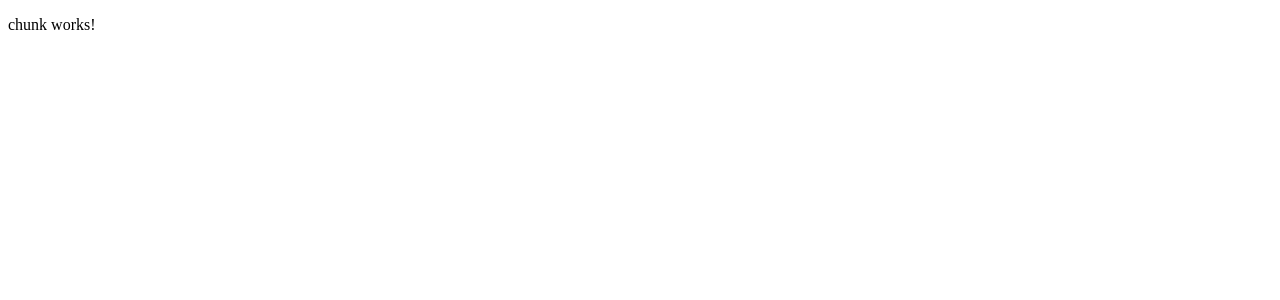
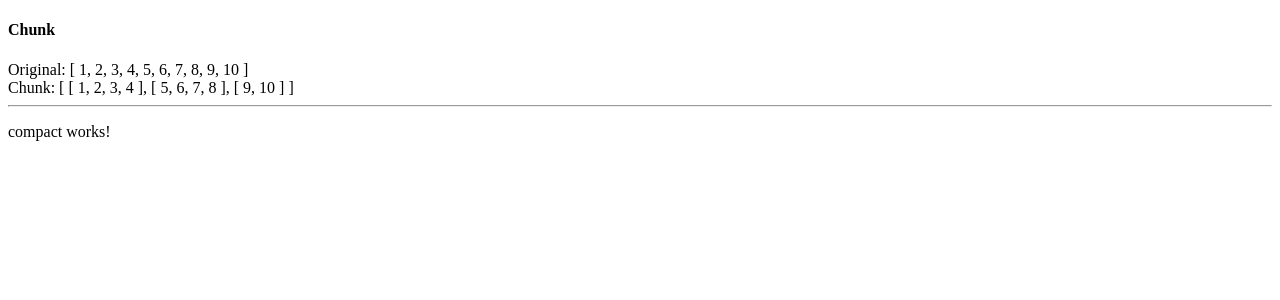
Before and after one commit to WillyLu326/Anguar2-Lodash, an Angular app: page / in a window 1280 px wide. Shown: the top 300 px of the page. Built offline with nearby package versions, Linux system fonts and the light colour scheme.

Commit message:
implement lodash chunk.html

```diff
--- a/src/app/app.component.html
+++ b/src/app/app.component.html
@@ -1 +1,2 @@
 <app-chunk></app-chunk>
+<app-compact></app-compact>
--- a/src/app/chunk/chunk.component.html
+++ b/src/app/chunk/chunk.component.html
@@ -1,3 +1,4 @@
-<p>
-  chunk works!
-</p>
+<h4>Chunk</h4>
+<div> Original: {{ array | json }} </div>
+<div> Chunk: {{ chunkedArray | json }} </div>
+<hr>
--- a/src/app/chunk/chunk.component.ts
+++ b/src/app/chunk/chunk.component.ts
@@ -9,12 +9,16 @@ import * as _ from 'lodash';
 })
 export class ChunkComponent implements OnInit {
 
+  array: any[];
+  chunkedArray: any[];
+
+
   constructor() { }
 
   ngOnInit() {
-    let array = [1, 2, 3, 4, 5, 6, 7, 8, 9, 10];
-    let chunkedArray = _.chunk(array, 4);
-    console.log(chunkedArray);
+    this.array = [1, 2, 3, 4, 5, 6, 7, 8, 9, 10];
+    this.chunkedArray = _.chunk(this.array, 4);
+    console.log(this.chunkedArray);
   }
 
 }
--- a/src/app/compact/compact.component.ts
+++ b/src/app/compact/compact.component.ts
@@ -1,4 +1,5 @@
 import { Component, OnInit } from '@angular/core';
+
 
 @Component({
   selector: 'app-compact',
```
